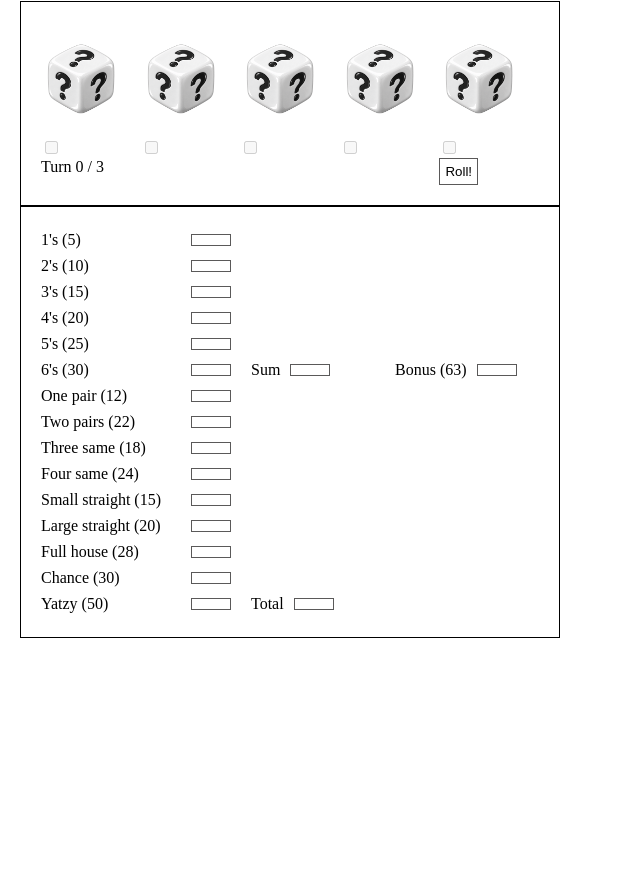
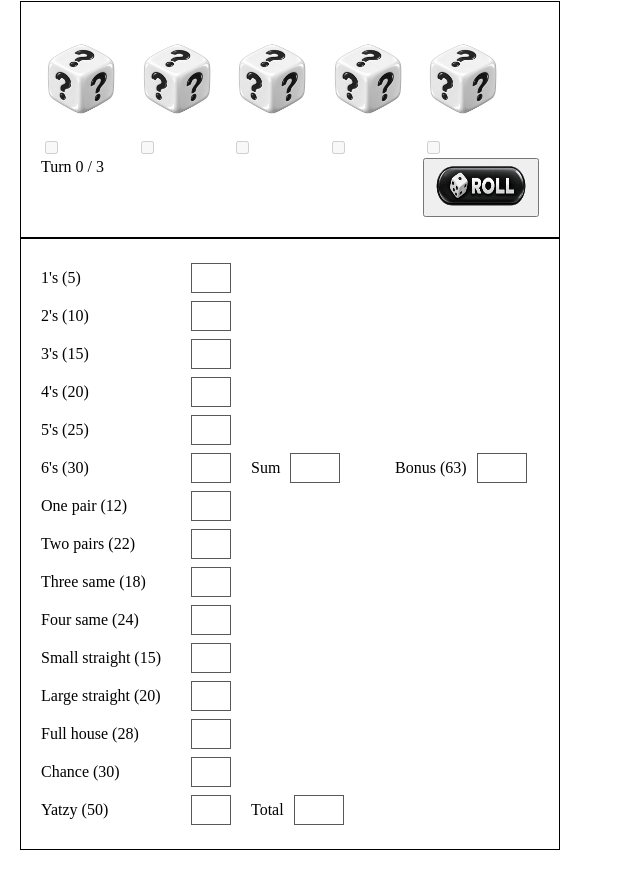
Before and after one commit to GustavFL2000/Yatzy_Js, a website with bundled scripts: page src/index.html in a window 1280 px wide. Shown: the part 79-949 px from the top of the page, without its empty margins (0-640 px from the left). Before the commit the page ends 800 px from the top, so only its background shows below. Built offline with nearby package versions, Linux system fonts and the light colour scheme.

Commit message:
css og roll button

```diff
--- a/src/index.css
+++ b/src/index.css
@@ -21,6 +21,11 @@ body {
     height: 80px;
 }
 
+.rollBillede{
+    width: 100px;
+    height: 50px;
+}
+
 #rollKnap {
     grid-row: 3;
     grid-column: 5;
@@ -30,19 +35,6 @@ body {
     grid-row: 3;
     grid-column: 1;
 }
-
-#rollKnap button {
-    border: 1px solid rgb(90, 89, 89);
-    background-color: white;
-    padding: 5px;
-}
-
-#rollKnap button:hover {
-    background-color: rgb(230, 229, 229);
-    border: 1px solid black;
-    cursor: pointer;
-}
-
 
 .scoreFelt {
     display: grid;
@@ -72,13 +64,15 @@ body {
 .total div {
     border: 1px solid rgb(90, 89, 89);
     padding: 5px;
-    width: 40px;
+    height: 30px;
+    width: 50px;
     text-align: center;
 }
 
 .scoreView {
     border: 1px solid rgb(90, 89, 89);
     padding: 5px;
+    height: 30px;
     width: 40px;
     text-align: center;
     cursor: pointer;
--- a/src/index.html
+++ b/src/index.html
@@ -63,7 +63,7 @@
         </div>
 
         <div id="rollKnap">
-            <button>Roll!</button>
+            <button><img src="./images/rollBillede.png" alt="Roll knap ?" class="rollBillede"></button>
         </div>
 
     </div>
```
Also changed, not shown: src/images/rollBillede.png (added).
